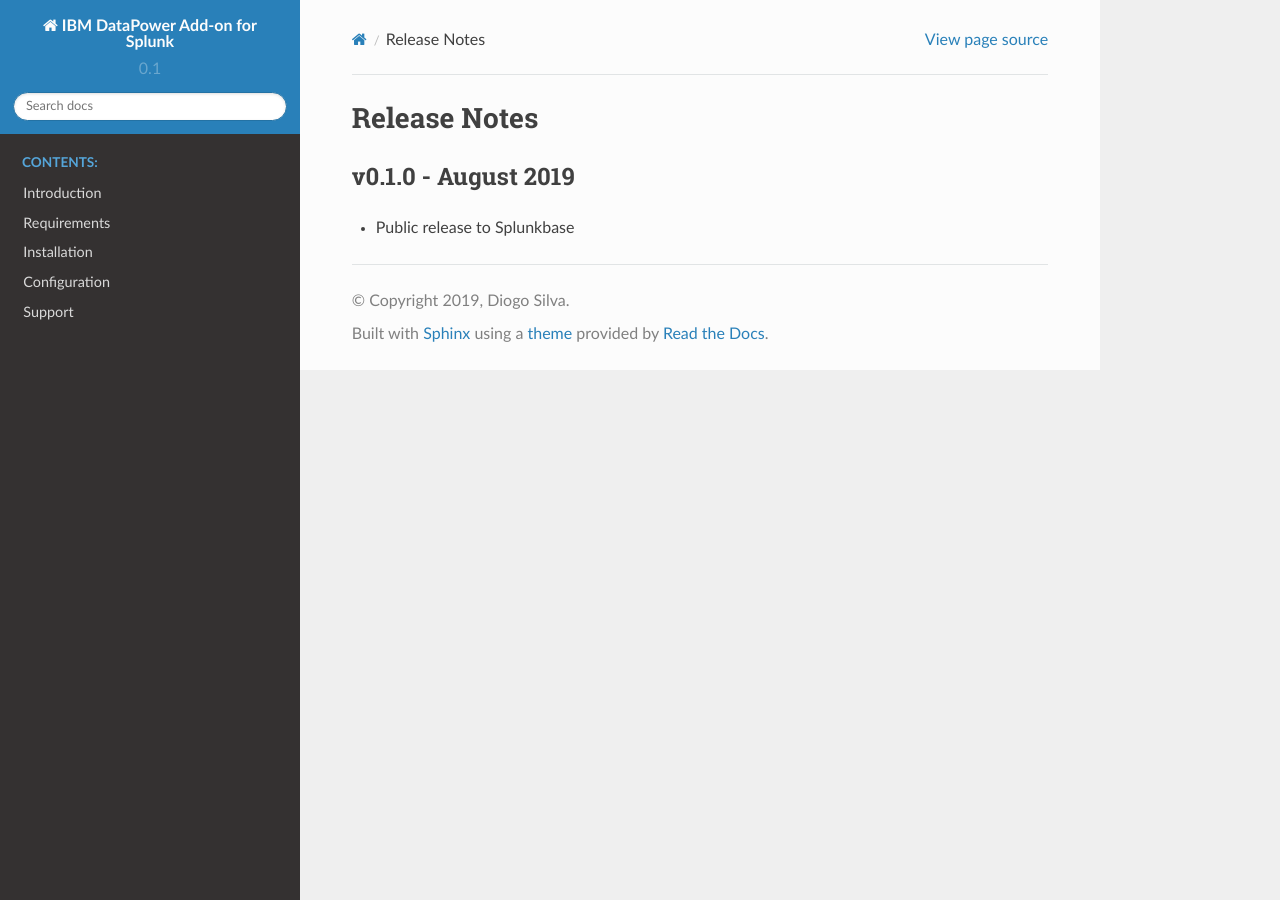
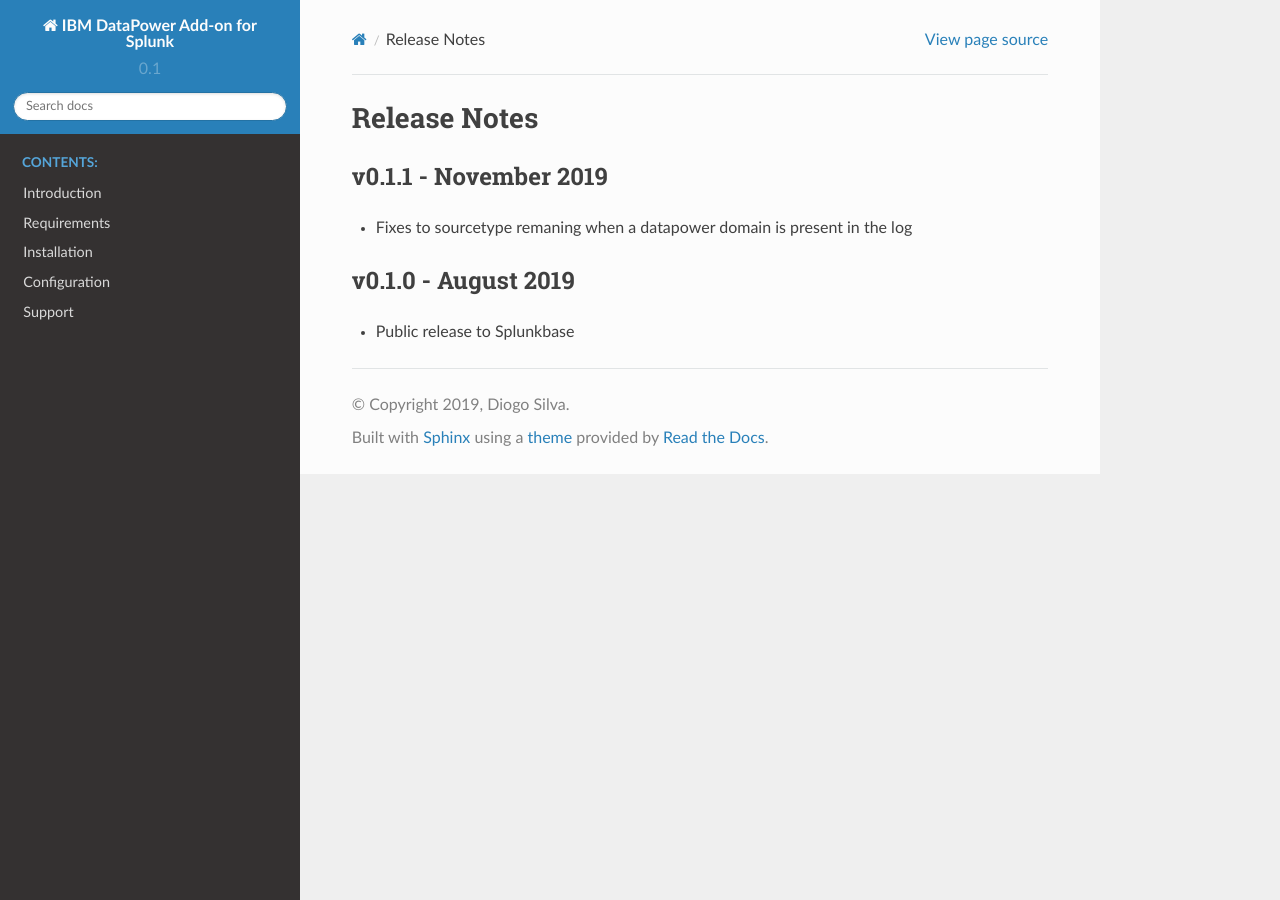
Before and after one commit to diogofgm/TA-ibm_datapower, a Sphinx documentation site: the page built from docs/source/releasenotes.rst, in a window 1280 px wide. Built offline with Sphinx 7.4.7 and the Read the Docs theme 2.0.0, drawn with Linux system fonts in a browser that asks for light colours; pages that are not in the unit, such as notebooks, are missing from menus.

Commit message:
Update releasenotes.rst

```diff
--- a/docs/source/releasenotes.rst
+++ b/docs/source/releasenotes.rst
@@ -2,6 +2,10 @@
 Release Notes
 =============
 
+v0.1.1 - November 2019
+--------------------
+- Fixes to sourcetype remaning when a datapower domain is present in the log
+
 v0.1.0 - August 2019
 --------------------
 - Public release to Splunkbase
```
